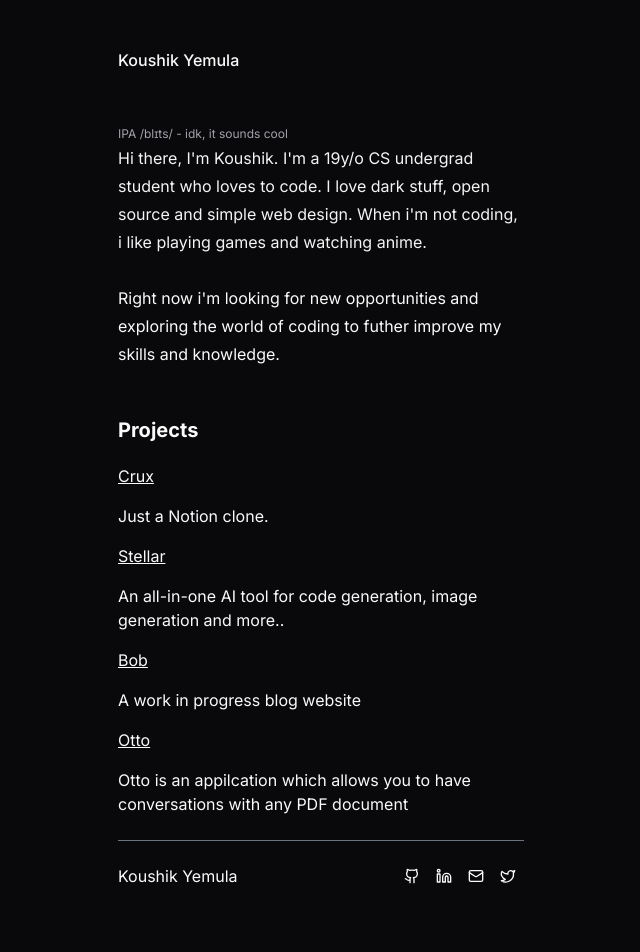
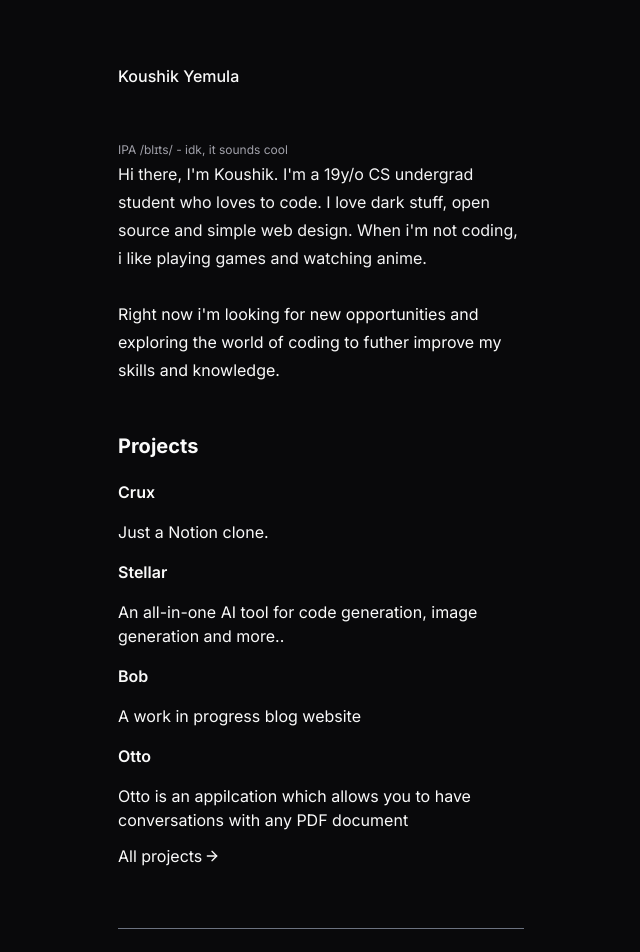
Before and after one commit to koushikyemula/portfolio, a Next.js app: page / in a window 1280 px wide. Shown: the top 952 px of the page, without its empty margins (319-959 px from the left). Before the commit the page ends 908 px from the top, so only its background shows below. Built offline with nearby package versions, Linux system fonts and the light colour scheme.

Commit message:
add: styling changes

```diff
--- a/app/(main)/(landing)/page.tsx
+++ b/app/(main)/(landing)/page.tsx
@@ -2,8 +2,8 @@ import { Projects } from "@/components/projects";
 
 export default function Home() {
   return (
-    <main className="flex flex-col h-screen py-12 gap-y-12">
-      <div className="pb-">
+    <main className="flex flex-col h-screen py-9 gap-y-12">
+      <div className="mt-7">
         <h1 className="font-medium text-md">Koushik Yemula</h1>
       </div>
       <div>
--- a/components/footer.tsx
+++ b/components/footer.tsx
@@ -4,7 +4,7 @@ import Link from "next/link";
 
 export const Footer = () => {
   return (
-    <div className="flex flex-col w-full mt-10">
+    <div className="flex flex-col w-full mt-32">
       <div className="border-t border-gray-500 h-1" />
       <div className="flex w-full items-center justify-between py-5">
         <div>
--- a/components/projects.tsx
+++ b/components/projects.tsx
@@ -1,19 +1,27 @@
 import { projects } from "@/config/projects";
+import { ArrowRight } from "lucide-react";
 import Link from "next/link";
 
 export const Projects = () => {
   return (
     <div>
       <h2 className="text-xl font-bold">Projects</h2>
+      <div>
         <div className="flex flex-col gap-y-4 mt-5">
           {projects.map((project) => (
             <>
-            <Link href={project.url} key={project.url} className="underline">
+              <Link href={project.url} key={project.url} className="hover:underline w-fit font-semibold">
                 <h3>{project.name}</h3>
               </Link>
-            <p>{project.description}</p>
+              <p className="text-zinc-270 font-normal">{project.description}</p>
             </>
           ))}
+        </div>
+        <Link
+          className="flex flex-row items-center pt-3 hover:underline w-fit"
+          href="https://github.com/BlitZSenpai?tab=repositories">
+          <p>All projects</p> <ArrowRight className="w-4 h-4 ml-0.5" />
+        </Link>
       </div>
     </div>
   );
```
Lines whose indentation alone changed are shown as unchanged.
